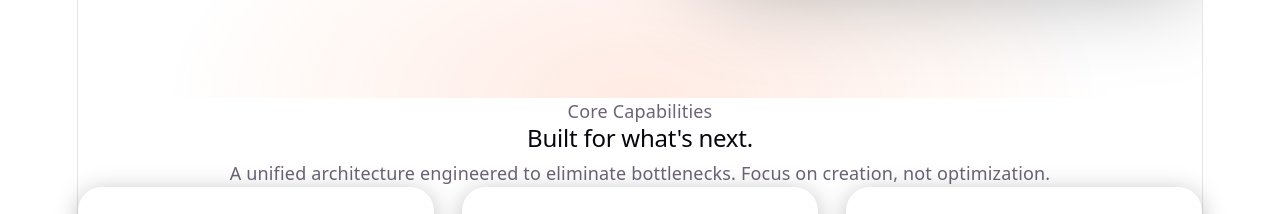
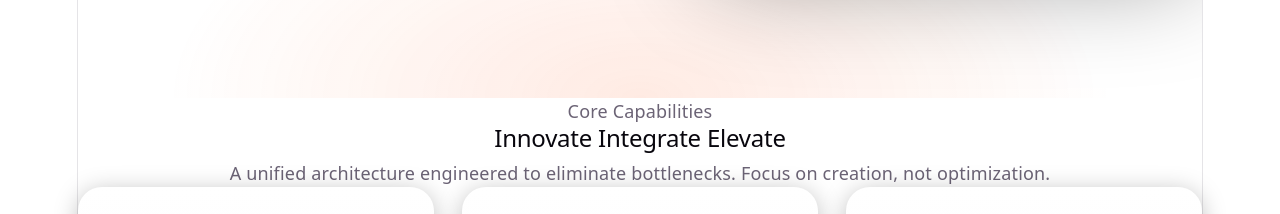
Before and after one commit to TheCorentix/framer-coming-soon, a React (Vite) app: page / in a window 1280 px wide. Shown: the part 780-994 px from the top of the page. Built offline with nearby package versions, Linux system fonts and the light colour scheme; the HTML template or start-up script is replaced by a standard one.

Commit message:
Update Features.jsx

```diff
--- a/src/components/Features.jsx
+++ b/src/components/Features.jsx
@@ -79,7 +79,7 @@ export default function Features() {
             Core Capabilities
           </motion.div>
           <motion.h2 variants={textVariants}>
-            Built for what's next.
+            Innovate Integrate Elevate
           </motion.h2>
           <motion.p variants={textVariants}>
             A unified architecture engineered to eliminate bottlenecks. Focus on creation, not optimization.
```
